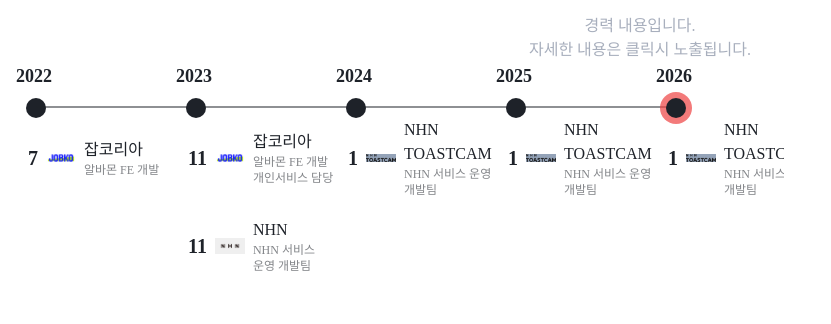
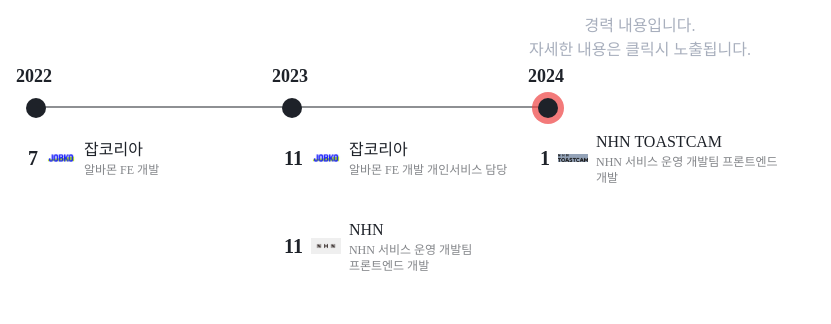
Before and after one commit to HyeongSeoku/FE_Blog, a Next.js app: page / in a window 1280 px wide. Shown: the part 1046-1370 px from the top of the page, without its empty margins (0-831 px from the left). Built offline with nearby package versions, Linux system fonts and the light colour scheme; no server answers.

Commit message:
Modify : PostCard 타입 수정

```diff
--- a/src/components/HistorySection/HistorySection.tsx
+++ b/src/components/HistorySection/HistorySection.tsx
@@ -8,7 +8,7 @@
 } from "@/constants/history.constant";
 
 const FIRST_YEAR = 2022;
-const currentYear = new Date().getFullYear() + 2;
+const currentYear = new Date().getFullYear();
 
 interface HistoryItemProps {
   targetYear: number;
--- a/src/components/PostCard.tsx
+++ b/src/components/PostCard.tsx
@@ -4,8 +4,6 @@
 import { PostProps } from "@/types/posts";
 import Link from "next/link";
 
-// export interface PostCardProps
-//   extends Omit<PostProps, "createdAt" | "viewCount"> {}
 export type PostCardProps = Omit<PostProps, "createdAt" | "viewCount">;
 
 const PostCard = ({
@@ -18,8 +16,6 @@
   updatedAt,
   user,
 }: PostCardProps) => {
-  // const textBody = removeMarkdown(body);
-
   return (
     <div>
       <div>
--- a/src/constants/history.constant.ts
+++ b/src/constants/history.constant.ts
@@ -31,7 +31,7 @@
     year: 2023,
     month: 11,
     title: "NHN",
-    description: "NHN 서비스 운영 개발팀",
+    description: "NHN 서비스 운영 개발팀 프론트엔드 개발",
     tag: "입사",
     isBigIssue: true,
     logoSrc: "nhn.webp",
@@ -40,7 +40,7 @@
     year: 2024,
     month: 1,
     title: "NHN TOASTCAM",
-    description: "NHN 서비스 운영 개발팀",
+    description: "NHN 서비스 운영 개발팀 프론트엔드 개발",
     tag: "분사",
     isBigIssue: true,
     logoSrc: "nhn-toastcam.webp",
--- a/src/types/category.ts
+++ /dev/null
@@ -1,5 +0,0 @@
-export interface CategoryProps {
-  categoryId: number;
-  categoryKey: string;
-  name: string;
-}
--- a/src/types/posts.ts
+++ b/src/types/posts.ts
@@ -1,20 +1,20 @@
-import { CategoryProps } from "./category";
-import { TagProps } from "./tags";
-import { UserProps } from "./user";
+export type Category = "TECH" | "LIFE" | "OTHER";
 
-export interface PostProps {
-  postId: string;
+export type SubCategoryMap = {
+  TECH: "FE" | "BE" | "TECH_OTHER";
+  LIFE: "WORK" | "HOBBY" | "BOOK" | "PHOTO";
+  OTHER: "MUSIC";
+};
+
+export type SubCategory<C extends Category> = C extends keyof SubCategoryMap
+  ? SubCategoryMap[C]
+  : never;
+
+export interface PostProps<C extends Category> {
   title: string;
   body: string;
+  category: Category;
+  subCategory?: SubCategory<C>;
+  tags: string[];
   createdAt: string;
-  updatedAt: string;
-  user: UserProps;
-  category: CategoryProps;
-  tags: Pick<TagProps, "tagId" | "name">[];
-  comments: CategoryProps[];
-  viewCount: number;
 }
-
-export interface PostBaseInfo {
-  categoryList: CategoryProps[];
-}
```
Also changed, not shown: src/types/tags.ts (deleted, +0 -9 lines), src/types/user.ts (deleted, +0 -14 lines).
